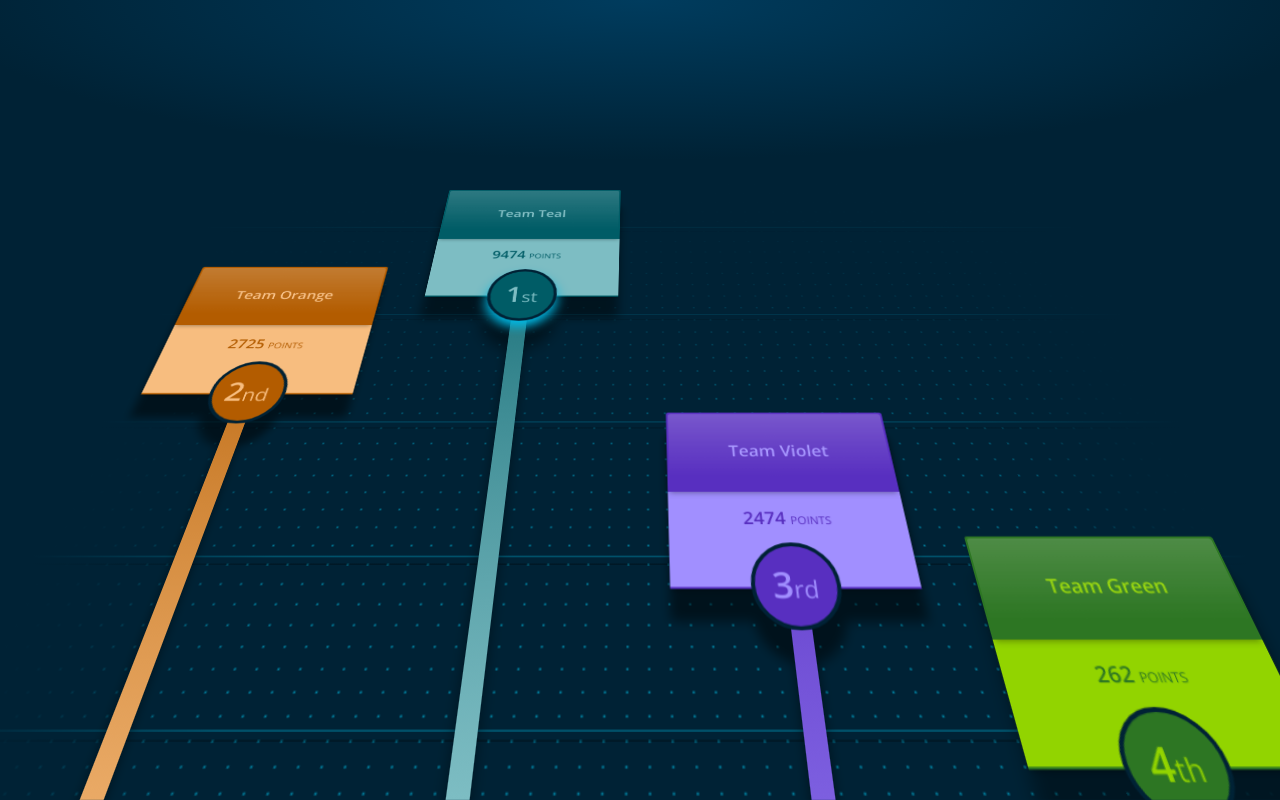
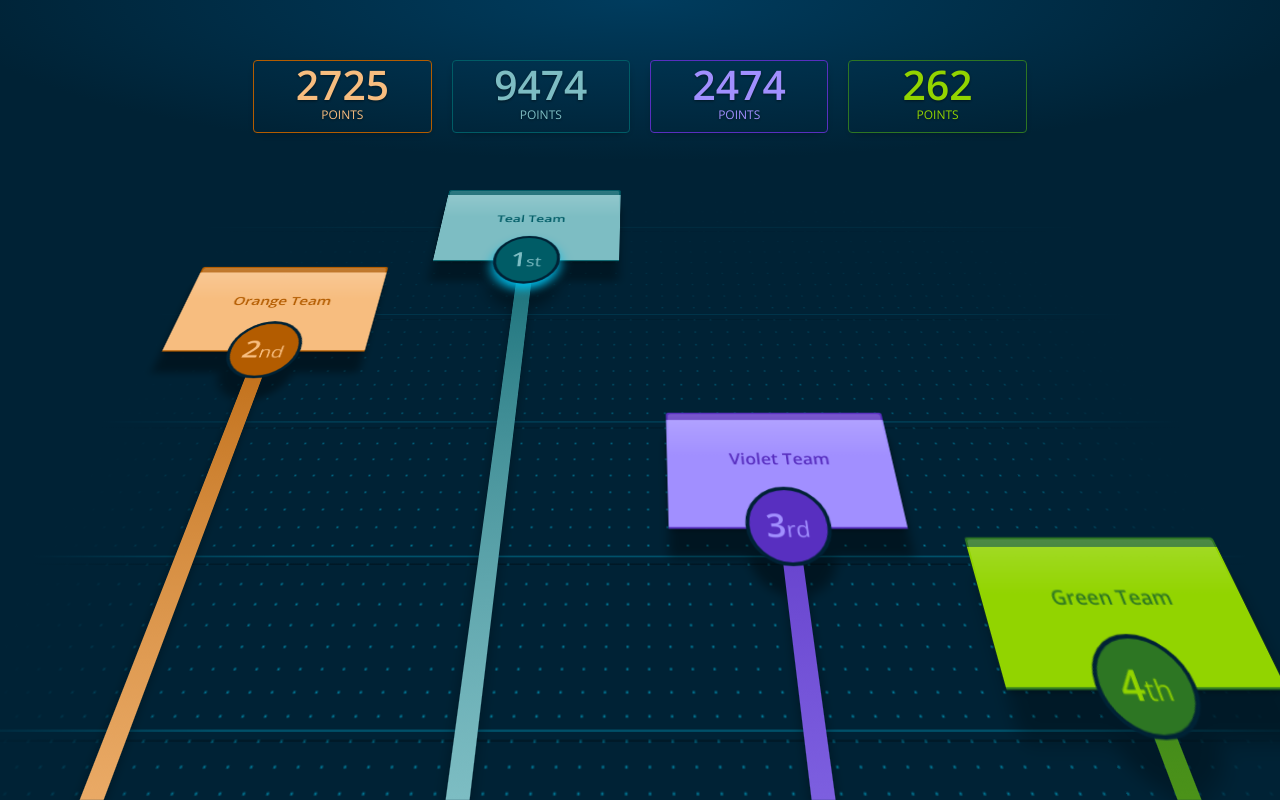
Before and after one commit to andresgalante/scoreboard, a website: page index.html in a window 1280 px wide. Shown: the top 800 px of the page. Drawn offline with nearby package versions, Linux system fonts and the light colour scheme.

Commit message:
moves scoreboard outside box

```diff
--- a/index.html
+++ b/index.html
@@ -8,11 +8,18 @@
   </head>
   <body>
 
+  <ul class="scoreboard">
+    <li><strong>2725</strong> POINTS</li>
+    <li><strong>9474</strong> POINTS</li>
+    <li><strong>2474</strong> POINTS</li>
+    <li><strong>262</strong> POINTS</li>
+  </ul>
+
   <div class="container">
 
     <div class="score" style="transform: translateY(20%)">
       <div class="score-details">
-        <h1>Team Orange</h1>
+        <h1>Orange Team</h1>
         <h2>2<span>nd</span></h2>
         <p>2725 <span>POINTS</span></p>
       </div>
@@ -20,7 +27,7 @@
 
     <div class="score winner"  style="transform: translateY(0%)">
       <div class="score-details">
-        <h1>Team Teal</h1>
+        <h1>Teal Team</h1>
         <h2>1<span>st</span></h2>
         <p>9474 <span>POINTS</span></p>
       </div>
@@ -28,7 +35,7 @@
 
     <div class="score"  style="transform: translateY(50%)">
       <div class="score-details">
-        <h1>Team Violet</h1>
+        <h1>Violet Team</h1>
         <h2>3<span>rd</span></h2>
         <p>2474 <span>POINTS</span></p>
       </div>
@@ -36,7 +43,7 @@
 
     <div class="score"  style="transform: translateY(70%)">
       <div class="score-details">
-        <h1>Team Green</h1>
+        <h1>Green Team</h1>
         <h2>4<span>th</span></h2>
         <p>262 <span>POINTS</span></p>
       </div>
--- a/sass/styles.scss
+++ b/sass/styles.scss
@@ -39,6 +39,49 @@ body{
   font-size: $font-size-base;
   margin: 0;
   height: 100%;
+  overflow: hidden;
+}
+
+.scoreboard{
+  position: absolute;
+  list-style: none;
+  padding: 0;
+  display: flex;
+  width: calc(100vw - 38%);
+  margin: 0 19%;
+  filter: opacity(1);
+  li{
+    flex: 1 0 20%;
+    border-width: 1px;
+    border-style: solid;
+    border-color: rgba(0,0,0,.5);
+    margin: 60px 10px 0 10px;
+    padding-bottom: 10px;
+    border-radius: 4px;
+    text-align: center;
+    text-shadow: 0 1px 3px rgba(0,0,0,.5);
+    box-shadow: 0 3px 10px -5px rgba(0,0,0,.5);
+    strong{
+      font-size: $font-size-base * 3.4;
+      display: block;
+    }
+    &:nth-of-type(1){
+      color: $color-orange;
+      border-color: $color-orange-dark;
+    }
+    &:nth-of-type(2){
+      color: $color-teal;
+      border-color: $color-teal-dark;
+    }
+    &:nth-of-type(3){
+      color: $color-violet;
+      border-color: $color-violet-dark;
+    }
+    &:nth-of-type(4){
+      color: $color-green;
+      border-color: $color-green-dark;
+    }
+  }
 }
 
 @keyframes bg-move{
@@ -47,9 +90,6 @@ body{
   }
 }
 
-body{
-  overflow: hidden;
-}
 .container{
   transform: perspective(100em) rotateX(40deg) scale(1.2, 1.8);
   transform-origin: 50% 100%;
@@ -120,10 +160,11 @@ body{
     h2{
       border-color: $color-background;
     }
-    p{
+    h1{
       background: $start-color;
       color: $end-color;
       border-bottom: 2px solid $end-color;
+      border-top: 10px solid $end-color;
     }
   }
 }
@@ -136,10 +177,10 @@ body{
 
 @keyframes hoverboard-shadow{
   from{
-    filter:drop-shadow(0 30px 5px rgba(0,0,0,.5));
+    filter:drop-shadow(0 30px 5px rgba(0,0,0,.4));
   }
   to{
-    filter:drop-shadow(0 50px 10px rgba(0,0,0,.3));
+    filter:drop-shadow(0 50px 10px rgba(0,0,0,.2));
   }
 }
 
@@ -160,6 +201,7 @@ body{
 
 .score{
   animation: hoverboard-shadow 1s ease-in-out alternate infinite;
+  will-change: transform;
   transition: .5s all ease;
   text-align: center;
   flex: 1 0 10%;
@@ -231,6 +273,7 @@ body{
     z-index: 3;
     border-radius: 3px 3px 0 0;
     line-height: 100px;
+    padding-bottom: 30px;
   }
   h2{
     border-width: 4px;
@@ -246,12 +289,14 @@ body{
     z-index: 4;
     font-weight: $font-weight-bold;
     font-size: $font-size-base * 3;
+
     span{
       font-weight: $font-weight-light;
       font-size: $font-size-base * 2;
     }
   }
   p{
+    display: none;
     line-height: 60px;
     padding-bottom: 40px;
     font-weight: $font-weight-bold;
```
Also changed, not shown: css/styles.css.
